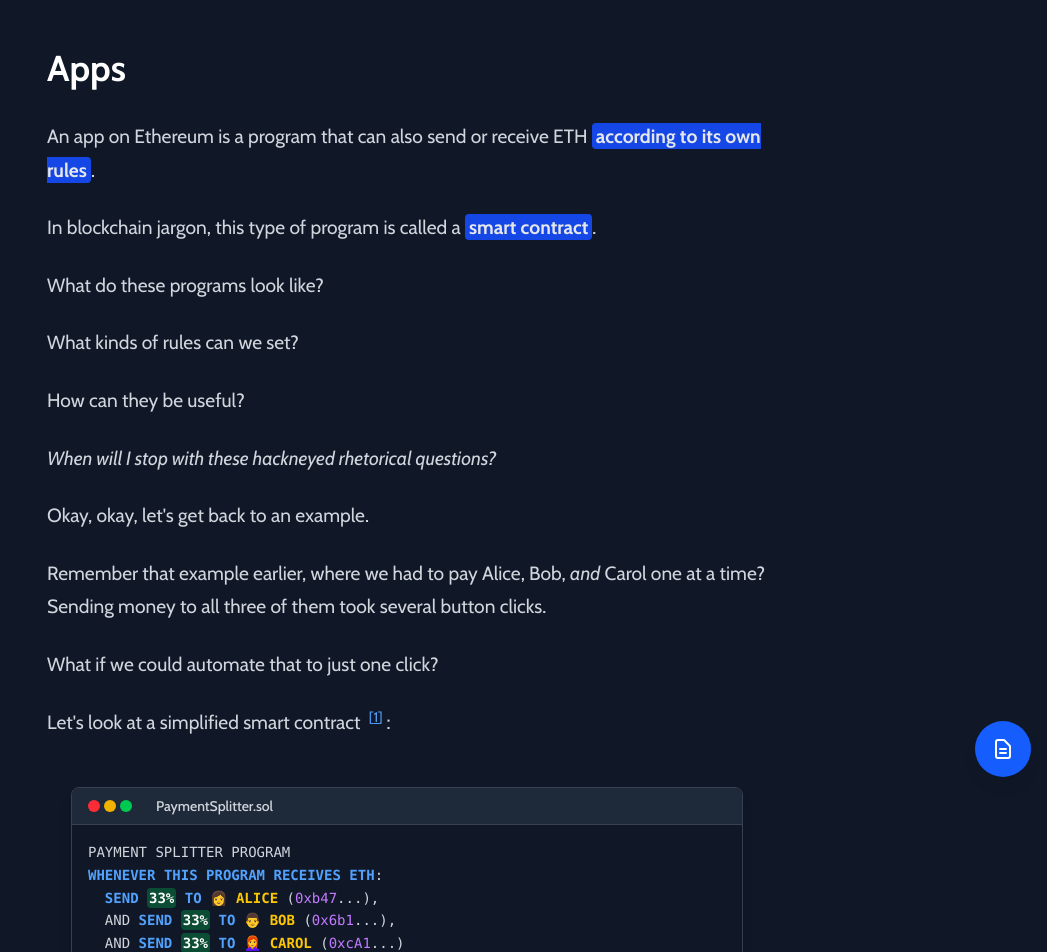
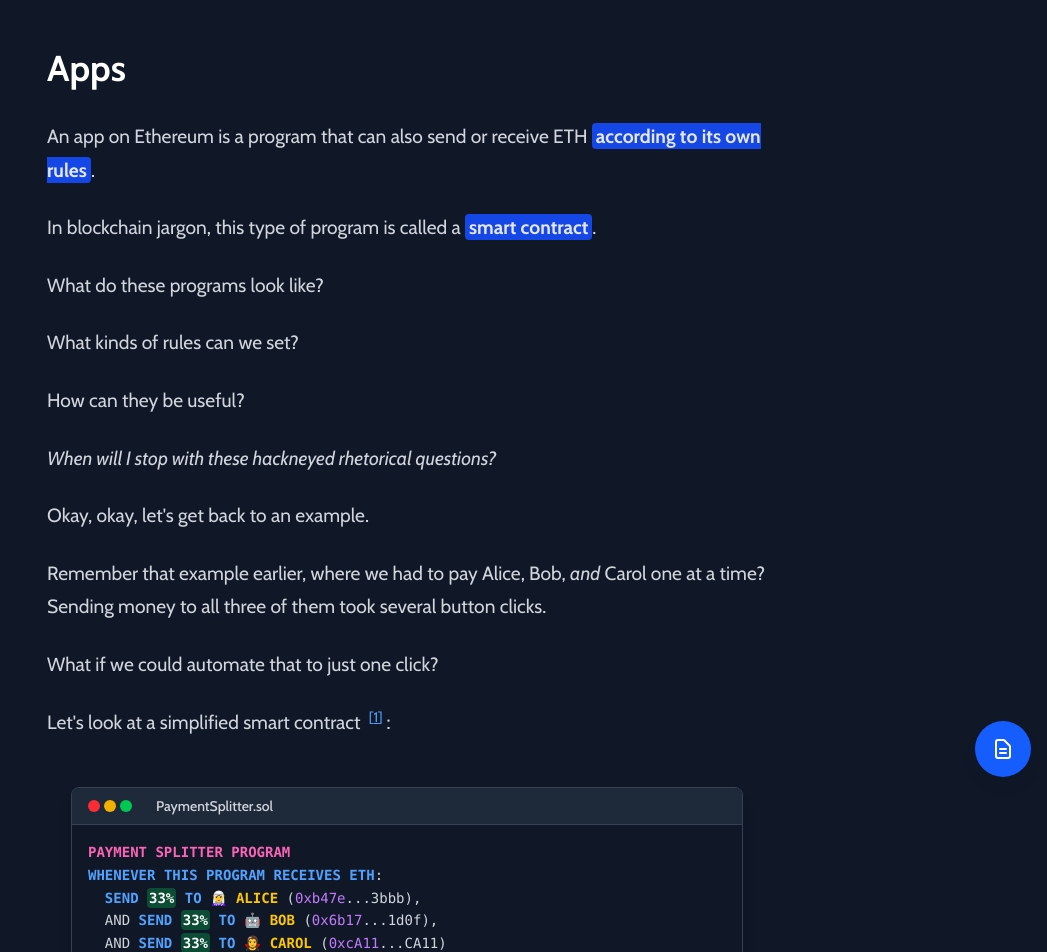
Before and after one commit to sudo-owen/explain-eth, a React (Vite) app: page /apps in a window 1280 px wide. Shown: the top 952 px of the page, without its empty margins (233-1280 px from the left). Built offline with nearby package versions, Linux system fonts and the light colour scheme.

Commit message:
fix minor nits

```diff
--- a/src/components/CodeBlock.tsx
+++ b/src/components/CodeBlock.tsx
@@ -1,33 +1,13 @@
 import React from 'react'
-import { getRecipientEmoji, getRecipientAddressTruncated } from '../utils/recipients'
 
 // IDE-like Code Block Component
 interface CodeBlockProps {
   title: string
-  code?: string
+  code: string
   className?: string
-  animatePercentages?: boolean // New prop for percentage animation
 }
 
-const CodeBlock: React.FC<CodeBlockProps> = ({ title, code, className = '', animatePercentages = false }) => {
-  const generateStrikethroughCode = () => {
-    const aliceEmoji = getRecipientEmoji('Alice')
-    const bobEmoji = getRecipientEmoji('Bob')
-    const carolEmoji = getRecipientEmoji('Carol')
-    const aliceAddress = getRecipientAddressTruncated('Alice')
-    const bobAddress = getRecipientAddressTruncated('Bob')
-    const carolAddress = getRecipientAddressTruncated('Carol')
-
-    return `PAYMENT SPLITTER 2 PROGRAM
-
-WHENEVER THIS PROGRAM RECEIVES ETH:
-  SEND 3̶3̶% 50% TO ${aliceEmoji} ALICE (${aliceAddress}),
-  AND SEND 3̶3̶% 25% TO ${bobEmoji} BOB (${bobAddress}),
-  AND SEND 3̶3̶% 25% TO ${carolEmoji} CAROL (${carolAddress})
-END`
-  }
-
-  const finalCode = animatePercentages ? generateStrikethroughCode() : (code || '')
+const CodeBlock: React.FC<CodeBlockProps> = ({ title, code, className = '' }) => {
 
   return (
     <div className={`bg-gray-900 border border-gray-700 rounded-lg overflow-hidden shadow-lg ${className}`}>
@@ -44,7 +24,7 @@ END`
       {/* Code Content */}
       <div className="p-4 font-mono text-sm">
         <pre className="text-gray-300 leading-relaxed whitespace-pre-wrap">
-          {finalCode.split('\n').map((line, index) => {
+          {code.split('\n').map((line, index) => {
             // Simple syntax highlighting for our pseudocode
             let highlightedLine = line
 
@@ -56,7 +36,7 @@ END`
 
             // Highlight program name
             highlightedLine = highlightedLine.replace(
-              /(PAYMENT SPLITTER 2 PROGRAM)/g,
+              /(PAYMENT SPLITTER (?:2 )?PROGRAM)/g,
               '<span class="text-pink-400 font-bold">$1</span>'
             )
 
--- a/src/components/TokenSpreadsheet.tsx
+++ b/src/components/TokenSpreadsheet.tsx
@@ -471,7 +471,7 @@ const TokenSpreadsheet: React.FC<TokenSpreadsheetProps> = ({
                       )}
                       {(showTokens === 'both' || showTokens === 'USDC') && (
                         <td className="px-4 py-3 text-right border-b border-gray-700 relative">
-                          {renderBalance(formatCurrentBalance(user), false, user)}
+                          {renderBalance(formatUSDCBalance(user.usdcBalance), false, user)}
 
                           {/* Floating Badge */}
                           {floatingBadge && (
--- a/src/pages/AppsPage.tsx
+++ b/src/pages/AppsPage.tsx
@@ -13,6 +13,7 @@ import {
   FootnoteRef,
 } from "../components/Footnote";
 import Vocab from "../components/Vocab";
+import { getRecipientEmoji, getRecipientAddressTruncated } from "../utils/recipients";
 
 const AppsPage: React.FC = () => {
   const [isHistoryOpen, setIsHistoryOpen] = useState(false);
@@ -101,11 +102,12 @@ const AppsPage: React.FC = () => {
               <div className="my-12">
                 <CodeBlock
                   title="PaymentSplitter.sol"
-                  code={`PAYMENT SPLITTER PROGRAM\n
+                  code={`PAYMENT SPLITTER PROGRAM
+
 WHENEVER THIS PROGRAM RECEIVES ETH:
-  SEND 33% TO 👩 ALICE (0xb47...),
-  AND SEND 33% TO 👨 BOB (0x6b1...),
-  AND SEND 33% TO 👩‍🦰 CAROL (0xcA1...)
+  SEND 33% TO ${getRecipientEmoji('Alice')} ALICE (${getRecipientAddressTruncated('Alice')}),
+  AND SEND 33% TO ${getRecipientEmoji('Bob')} BOB (${getRecipientAddressTruncated('Bob')}),
+  AND SEND 33% TO ${getRecipientEmoji('Carol')} CAROL (${getRecipientAddressTruncated('Carol')})
 END`}
                   className="max-w-2xl mx-auto"
                 />
@@ -218,7 +220,13 @@ END`}
               <div className="my-12">
                 <CodeBlock
                   title="PaymentSplitter2.sol"
-                  animatePercentages={true}
+                  code={`PAYMENT SPLITTER 2 PROGRAM
+
+WHENEVER THIS PROGRAM RECEIVES ETH:
+  SEND 3̶3̶% 50% TO ${getRecipientEmoji('Alice')} ALICE (${getRecipientAddressTruncated('Alice')}),
+  AND SEND 3̶3̶% 25% TO ${getRecipientEmoji('Bob')} BOB (${getRecipientAddressTruncated('Bob')}),
+  AND SEND 3̶3̶% 25% TO ${getRecipientEmoji('Carol')} CAROL (${getRecipientAddressTruncated('Carol')})
+END`}
                   className="max-w-2xl mx-auto"
                 />
               </div>
--- a/src/pages/TokensPage.tsx
+++ b/src/pages/TokensPage.tsx
@@ -158,7 +158,7 @@ const TokensPage: React.FC = () => {
             </p>
 
             <p className="text-gray-300 leading-relaxed mb-6">
-              If at any point you want to cash out, you can send the stablecoins in your wallet to one of these stablecoin companies, and they'll wire US Dollars back into your bank account. Many other fintech companies like Striple or PayPal also support something similar. Under the hood, these companies will <Vocab>burn</Vocab> the tokens, and they'll transfer you the dollars.
+              If at any point you want to cash out, you can send the stablecoins in your wallet to one of these stablecoin companies, and they'll wire US Dollars back into your bank account. Many other fintech companies like Stripe or PayPal also support something similar. Under the hood, these companies will <Vocab>burn</Vocab> the tokens, and they'll transfer you the dollars.
             </p>
 
             <p className="text-gray-300 leading-relaxed mb-6">
```
